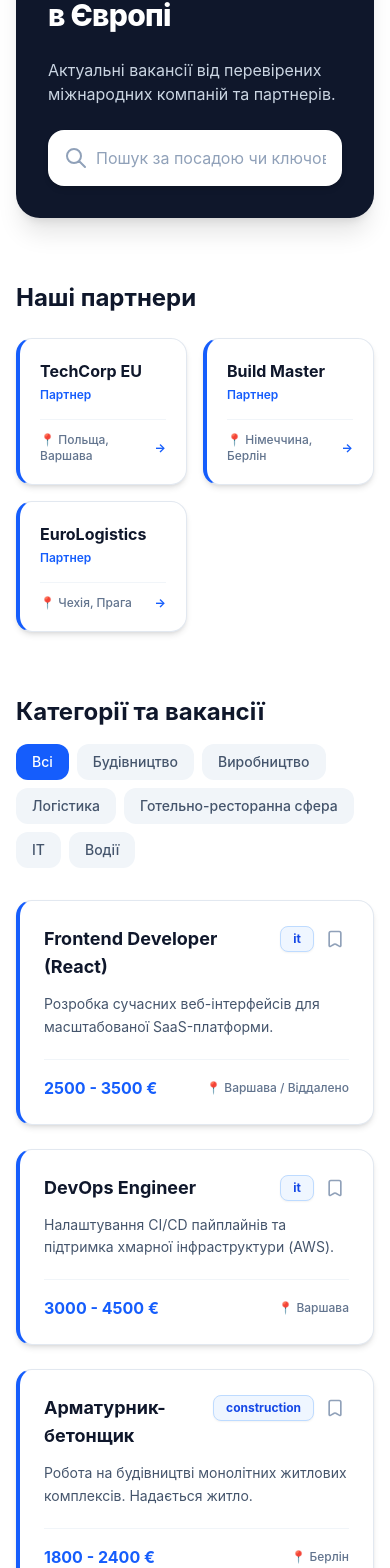
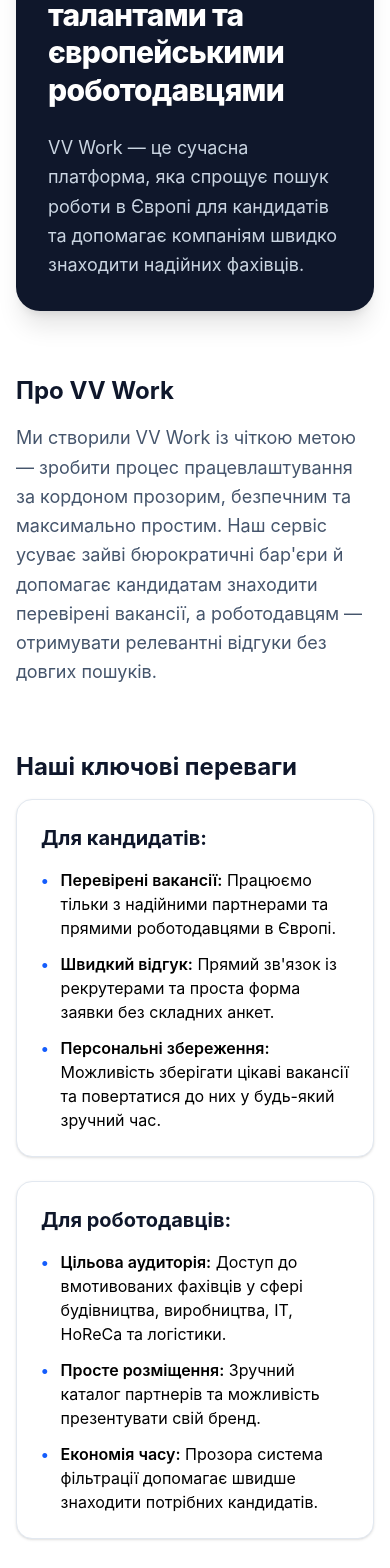
Before and after one commit to xovrashok/vv-work-platform, a React (Vite) app: page /about in a window 390 px wide. Before the commit this address led to /. Shown: the part 170-1738 px from the top of the page. Built offline with nearby package versions, Linux system fonts and the light colour scheme.

Commit message:
feat: add responsive About page component

```diff
--- a/src/App.tsx
+++ b/src/App.tsx
@@ -4,6 +4,7 @@
 import HomePage from "./pages/HomePage";
 import PartnerPage from "./pages/PartnerPage";
 import ContactsPage from "./pages/ContactsPage";
+import AboutPage from "./pages/AboutPage";
 import NotFoundPage from "./pages/NotFoundPage";
 
 function App() {
@@ -14,6 +15,7 @@
           <Route index element={<HomePage />} />
           <Route path="partners/:slug" element={<PartnerPage />} />
           <Route path="contacts" element={<ContactsPage />} />
+          <Route path="about" element={<AboutPage />} />
           <Route path="*" element={<NotFoundPage />} />
         </Route>
       </Routes>
--- /dev/null
+++ b/src/pages/AboutPage.tsx
@@ -0,0 +1,158 @@
+import { Link } from "react-router-dom";
+
+const AboutPage = () => {
+  return (
+    <div className="max-w-7xl mx-auto px-4 sm:px-6 lg:px-8 py-8 space-y-16">
+      <div className="relative bg-slate-900 text-white rounded-3xl p-8 sm:p-12 overflow-hidden shadow-xl">
+        <div className="max-w-3xl space-y-6 relative z-10">
+          <h1 className="text-3xl sm:text-5xl font-extrabold tracking-tight leading-tight">
+            Будуємо міст між талантами та європейськими роботодавцями
+          </h1>
+          <p className="text-lg text-slate-300 leading-relaxed max-w-3xl">
+            VV Work — це сучасна платформа, яка спрощує пошук роботи в Європі
+            для кандидатів та допомагає компаніям швидко знаходити надійних
+            фахівців.
+          </p>
+        </div>
+      </div>
+
+      <section className="space-y-4">
+        <h2 className="text-2xl font-bold text-slate-900">Про VV Work</h2>
+        <p className="text-lg text-slate-600 leading-relaxed max-w-3xl">
+          Ми створили VV Work із чіткою метою — зробити процес працевлаштування
+          за кордоном прозорим, безпечним та максимально простим. Наш сервіс
+          усуває зайві бюрократичні бар'єри й допомагає кандидатам знаходити
+          перевірені вакансії, а роботодавцям — отримувати релевантні відгуки
+          без довгих пошуків.
+        </p>
+      </section>
+
+      <section className="space-y-4">
+        <h2 className="text-2xl font-bold text-slate-900">
+          Наші ключові переваги
+        </h2>
+        <div className="grid grid-cols-1 md:grid-cols-2 gap-6">
+          <div className="bg-white p-6 rounded-2xl border border-slate-200 shadow-sm">
+            <h3 className="text-xl font-bold text-slate-900 mb-4">
+              Для кандидатів:
+            </h3>
+            <ul className="flex flex-col gap-3">
+              <li className="flex items-start gap-3">
+                <span className="text-blue-600 font-bold select-none">•</span>
+                <div>
+                  <span className="font-semibold">Перевірені вакансії:</span>{" "}
+                  Працюємо тільки з надійними партнерами та прямими
+                  роботодавцями в Європі.
+                </div>
+              </li>
+              <li className="flex items-start gap-3">
+                <span className="text-blue-600 font-bold select-none">•</span>
+                <div>
+                  <span className="font-semibold">Швидкий відгук:</span> Прямий
+                  зв'язок із рекрутерами та проста форма заявки без складних
+                  анкет.
+                </div>
+              </li>
+              <li className="flex items-start gap-3">
+                <span className="text-blue-600 font-bold select-none">•</span>
+                <div>
+                  <span className="font-semibold">Персональні збереження:</span>{" "}
+                  Можливість зберігати цікаві вакансії та повертатися до них у
+                  будь-який зручний час.
+                </div>
+              </li>
+            </ul>
+          </div>
+          <div className="bg-white p-6 rounded-2xl border border-slate-200 shadow-sm">
+            <h3 className="text-xl font-bold text-slate-900 mb-4">
+              Для роботодавців:
+            </h3>
+            <ul className=" flex flex-col gap-3">
+              <li className="flex items-start gap-3">
+                <span className="text-blue-600 font-bold select-none">•</span>
+                <div>
+                  <span className="font-semibold">Цільова аудиторія:</span>{" "}
+                  Доступ до вмотивованих фахівців у сфері будівництва,
+                  виробництва, IT, HoReCa та логістики.
+                </div>
+              </li>
+              <li className="flex items-start gap-3">
+                <span className="text-blue-600 font-bold select-none">•</span>
+                <div>
+                  <span className="font-semibold">Просте розміщення:</span>{" "}
+                  Зручний каталог партнерів та можливість презентувати свій
+                  бренд.
+                </div>
+              </li>
+              <li className="flex items-start gap-3">
+                <span className="text-blue-600 font-bold select-none">•</span>
+                <div>
+                  <span className="font-semibold">Економія часу:</span> Прозора
+                  система фільтрації допомагає швидше знаходити потрібних
+                  кандидатів.
+                </div>
+              </li>
+            </ul>
+          </div>
+        </div>
+      </section>
+
+      <section className="space-y-4">
+        <h2 className="text-2xl font-bold text-slate-900">VV Work у цифрах</h2>
+        <div className="grid grid-cols-1 sm:grid-cols-3 gap-6">
+          <div className="bg-slate-50 p-6 rounded-2xl border border-slate-100 shadow-sm text-center">
+            <span className="block text-4xl sm:text-5xl font-extrabold text-blue-600">
+              100+
+            </span>
+            <span className="text-slate-600 font-medium mt-2 block">
+              перевірених європейських партнерів
+            </span>
+          </div>
+          <div className="bg-slate-50 p-6 rounded-2xl border border-slate-100 shadow-sm text-center">
+            <span className="block text-4xl sm:text-5xl font-extrabold text-blue-600">
+              500+
+            </span>
+            <span className="text-slate-600 font-medium mt-2 block">
+              активних вакансій у різних сферах
+            </span>
+          </div>
+          <div className="bg-slate-50 p-6 rounded-2xl border border-slate-100 shadow-sm text-center">
+            <span className="block text-4xl sm:text-5xl font-extrabold text-blue-600">
+              24/7
+            </span>
+            <span className="text-slate-600 font-medium mt-2 block">
+              доступ до каталогу та персональних збережень
+            </span>
+          </div>
+        </div>
+      </section>
+
+      <section className="space-y-4 bg-blue-50 p-8 sm:p-12 rounded-3xl">
+        <h2 className="text-2xl font-bold text-slate-900">
+          Готові зробити наступний крок?
+        </h2>
+        <p className="text-lg text-slate-600 leading-relaxed max-w-3xl">
+          Знайдіть роботу мрії або залучіть найкращих фахівців до вашої команди
+          вже сьогодні.
+        </p>
+
+        <div className="flex flex-col sm:flex-row gap-4 pt-4">
+          <Link
+            to="/"
+            className="bg-blue-600 text-white hover:bg-blue-700 px-6 py-3 rounded-xl font-semibold transition-colors shadow-md"
+          >
+            Переглянути вакансії
+          </Link>
+          <Link
+            to="/contacts"
+            className="px-6 py-3 rounded-xl font-semibold transition-colors bg-white hover:bg-slate-50 border border-slate-200 text-slate-700 shadow-sm inline-flex items-center justify-center"
+          >
+            Зв'язатися з нами
+          </Link>
+        </div>
+      </section>
+    </div>
+  );
+};
+
+export default AboutPage;
```
